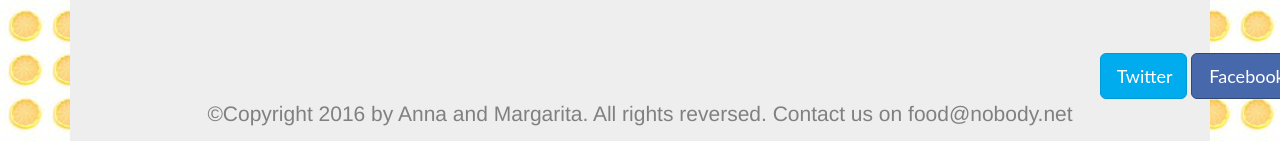
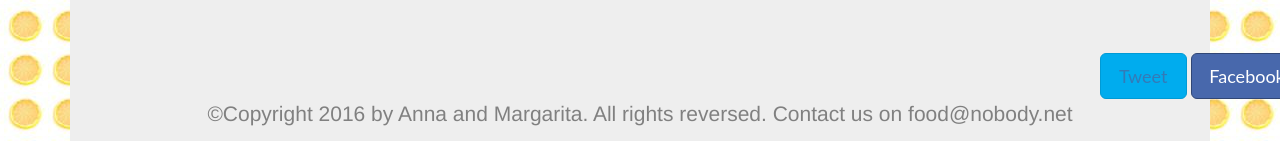
Before and after one commit to magnis/Food-for-coding, a plain HTML site: page index.html in a window 1280 px wide. Shown: the part 2020-2161 px from the top of the page. Drawn offline with Linux system fonts and the light colour scheme; files that its build step writes are made by us from their sources.

Commit message:
before lemon

```diff
--- a/index.html
+++ b/index.html
@@ -95,8 +95,9 @@
     <footer>
 
 <div id="DIV_1">
-     <button id="BUTTON_2">
-    Twitter
+     <button id="BUTTON_2"><a href="https://twitter.com/share" class="twitter-share-button">Tweet</a>
+<script>!function(d,s,id){var js,fjs=d.getElementsByTagName(s)[0],p=/^http:/.test(d.location)?'http':'https';if(!d.getElementById(id)){js=d.createElement(s);js.id=id;js.src=p+'://platform.twitter.com/widgets.js';fjs.parentNode.insertBefore(js,fjs);}}(document, 'script', 'twitter-wjs');</script>
+     </a>
   </button>
   <button id="BUTTON_3">
     Facebook
```
